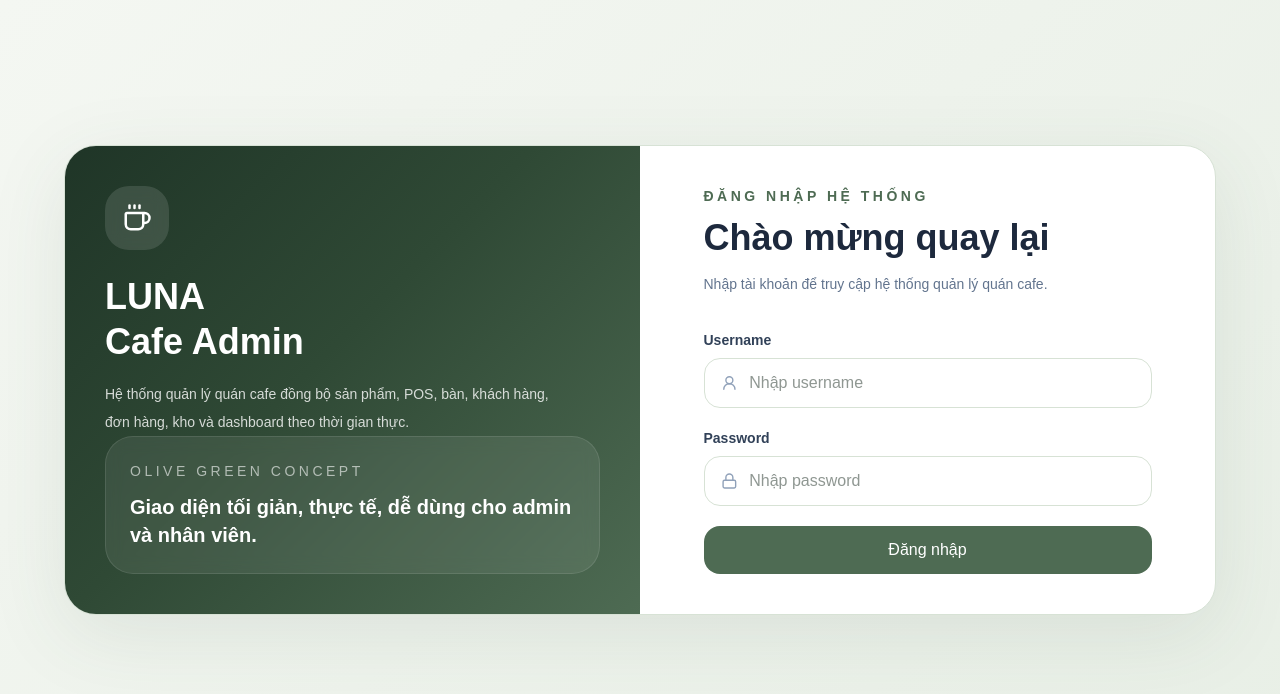
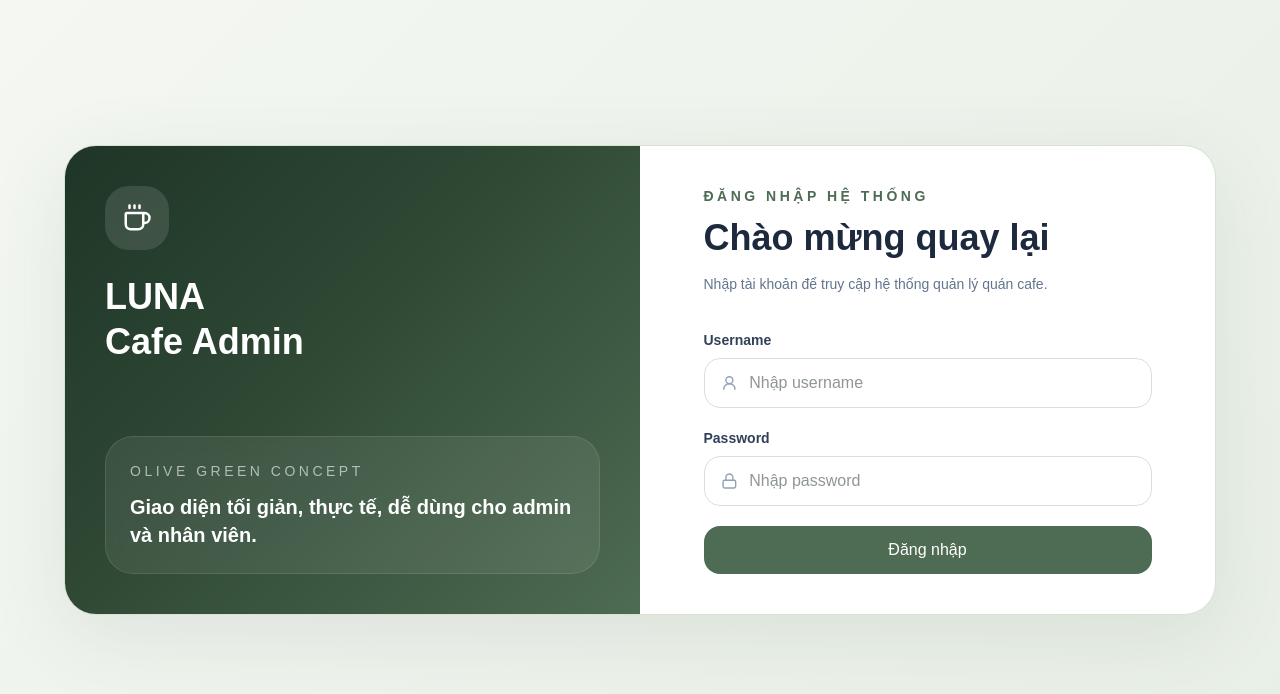
Before and after one commit to huyendieuwork-ops/katinat-cafe-admin, a Next.js app: page /login in a window 1280 px wide. Shown: the top 694 px of the page. Built offline with nearby package versions, Linux system fonts and the light colour scheme.

Commit message:
style: remove description text from login page

```diff
--- a/app/login/page.tsx
+++ b/app/login/page.tsx
@@ -46,10 +46,7 @@ export default function LoginPage() {
                 <br />
                 Cafe Admin
               </h1>
-              <p className="mt-4 max-w-md text-sm leading-7 text-white/80">
-                Hệ thống quản lý quán cafe đồng bộ sản phẩm, POS, bàn, khách hàng,
-                đơn hàng, kho và dashboard theo thời gian thực.
-              </p>
+
             </div>
 
             <div className="rounded-[28px] border border-white/10 bg-white/8 p-6 backdrop-blur">
```
